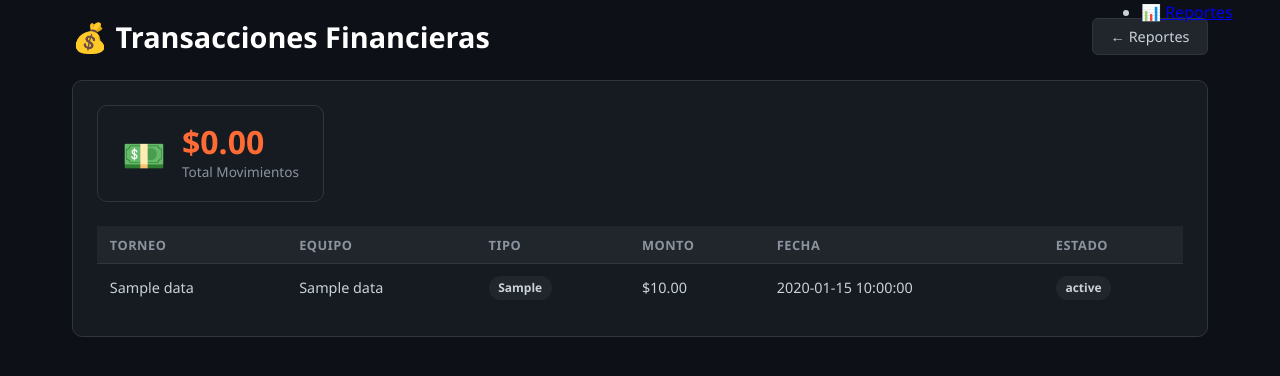
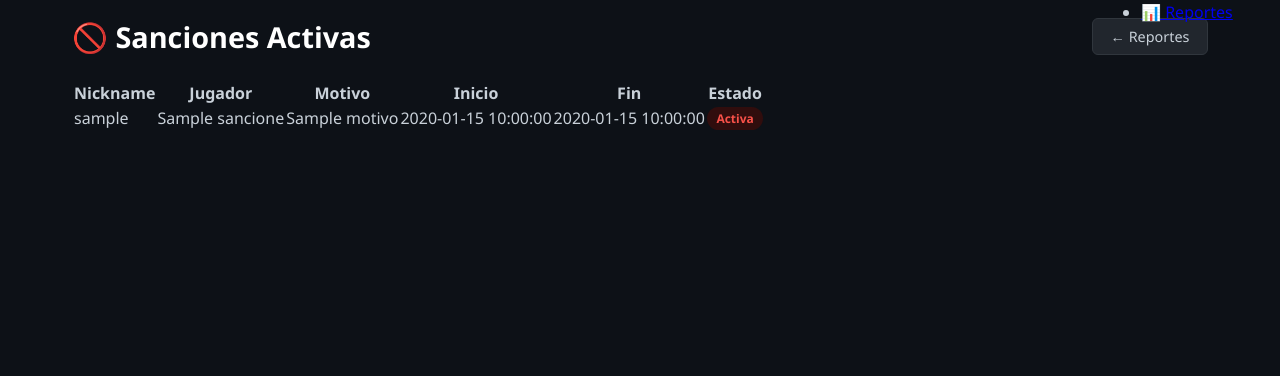
Before and after one commit to Jay3azy/arena_match_web, a Flask app: template templates/reportes/transacciones.html in a window 1280 px wide. Shown: the part 75-451 px from the top of the page. Run offline with Flask 3, Linux system fonts and the light colour scheme; the template is opened without the code that fills it: most values are stand-ins (such as "Sample title", 1, 10 or a date in 2020); some libraries are stand-ins or nearby versions.

Commit message:
Update transacciones.html

```diff
--- a/templates/reportes/transacciones.html
+++ b/templates/reportes/transacciones.html
@@ -1,36 +1,43 @@
-{% extends 'base.html' %}
-{% block title %}Transacciones — Arena-Match{% endblock %}
+{% extends "base.html" %}
+{% block title %}Sanciones Activas — Arena Match{% endblock %}
+
 {% block content %}
 <div class="page-header">
-    <h1>💰 Transacciones Financieras</h1>
-    <a href="{{ url_for('reportes') }}" class="btn">← Reportes</a>
+  <h1 class="page-title">🚫 Sanciones Activas</h1>
+  <a href="{{ url_for('reportes') }}" class="btn btn-secondary">← Reportes</a>
 </div>
-<div class="section-card">
-    <div class="stat-card" style="display:inline-flex;margin-bottom:1.5rem">
-        <span class="stat-icon">💵</span>
-        <div class="stat-info">
-            <span class="stat-number">${{ '%.2f'|format(total) }}</span>
-            <span class="stat-label">Total Movimientos</span>
-        </div>
-    </div>
-    {% if data %}
-    <table class="data-table">
-        <thead><tr><th>Torneo</th><th>Equipo</th><th>Tipo</th><th>Monto</th><th>Fecha</th><th>Estado</th></tr></thead>
+
+{% if sanciones %}
+<div class="table-wrapper">
+  <table>
+    <thead>
+      <tr>
+        <th>Nickname</th>
+        <th>Jugador</th>
+        <th>Motivo</th>
+        <th>Inicio</th>
+        <th>Fin</th>
+        <th>Estado</th>
+      </tr>
+    </thead>
     <tbody>
-        {% for r in data %}
+      {% for s in sanciones %}
       <tr>
-            <td>{{ r.NombreTorneo }}</td>
-            <td>{{ r.NombreEquipo }}</td>
-            <td><span class="badge">{{ r.TipoTransaccion }}</span></td>
-            <td>${{ '%.2f'|format(r.Monto) }}</td>
-            <td>{{ r.FechaTransaccion }}</td>
-            <td><span class="badge badge-{{ r.EstadoTransaccion | lower }}">{{ r.EstadoTransaccion }}</span></td>
+        <td><span class="text-cyan">{{ s['Nickname'] }}</span></td>
+        <td>{{ s['NombreCompleto'] }}</td>
+        <td>{{ s['Motivo'] }}</td>
+        <td>{{ s['FechaInicio'] }}</td>
+        <td>{{ s['FechaFin'] }}</td>
+        <td><span class="badge badge-danger">Activa</span></td>
       </tr>
       {% endfor %}
     </tbody>
   </table>
+</div>
 {% else %}
-    <p class="empty">No hay transacciones registradas.</p>
+<div class="empty-state">
+  <div class="empty-state-icon">✅</div>
+  <p>No hay sanciones activas en este momento.</p>
+</div>
 {% endif %}
-</div>
 {% endblock %}
```
Lines whose indentation alone changed are shown as unchanged.
